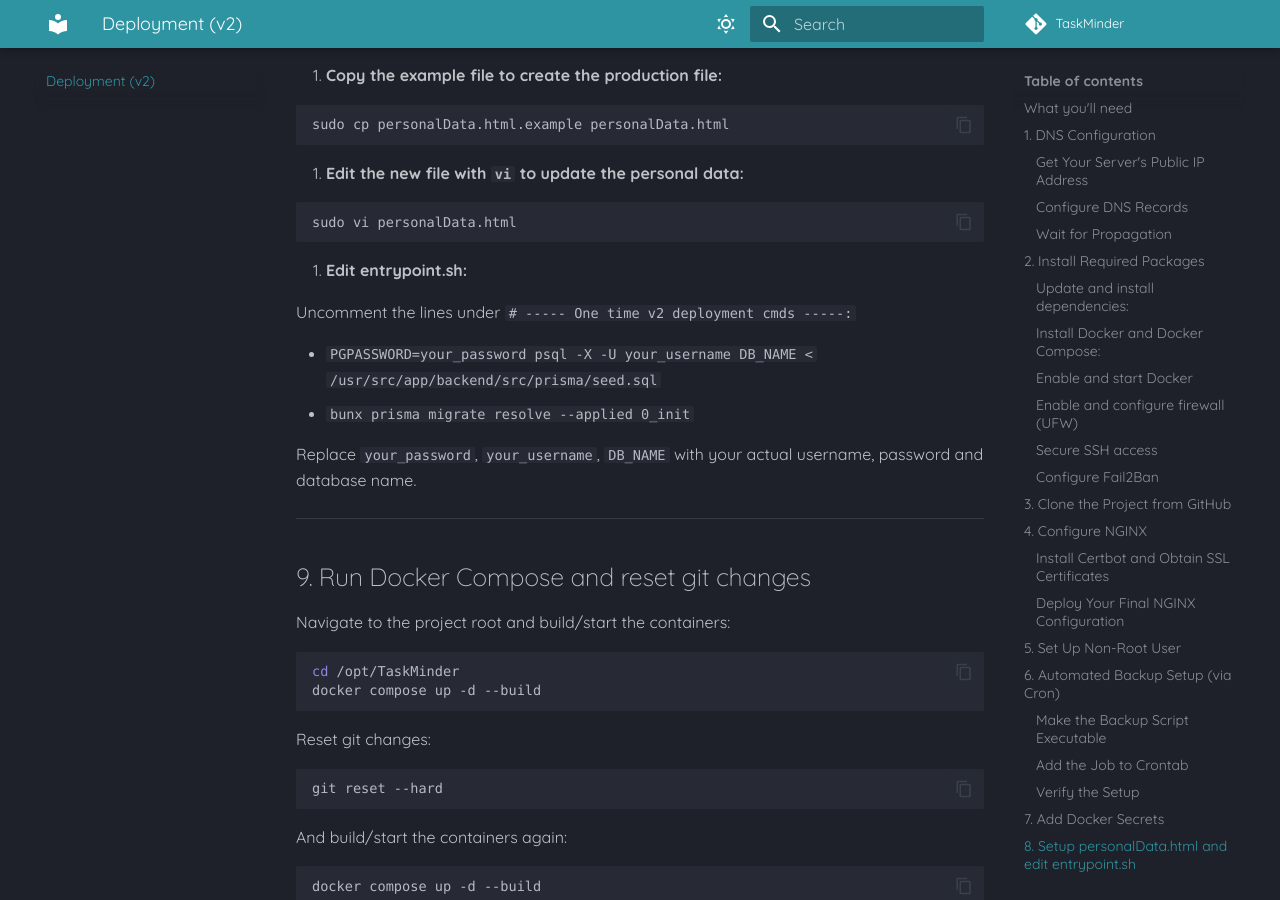
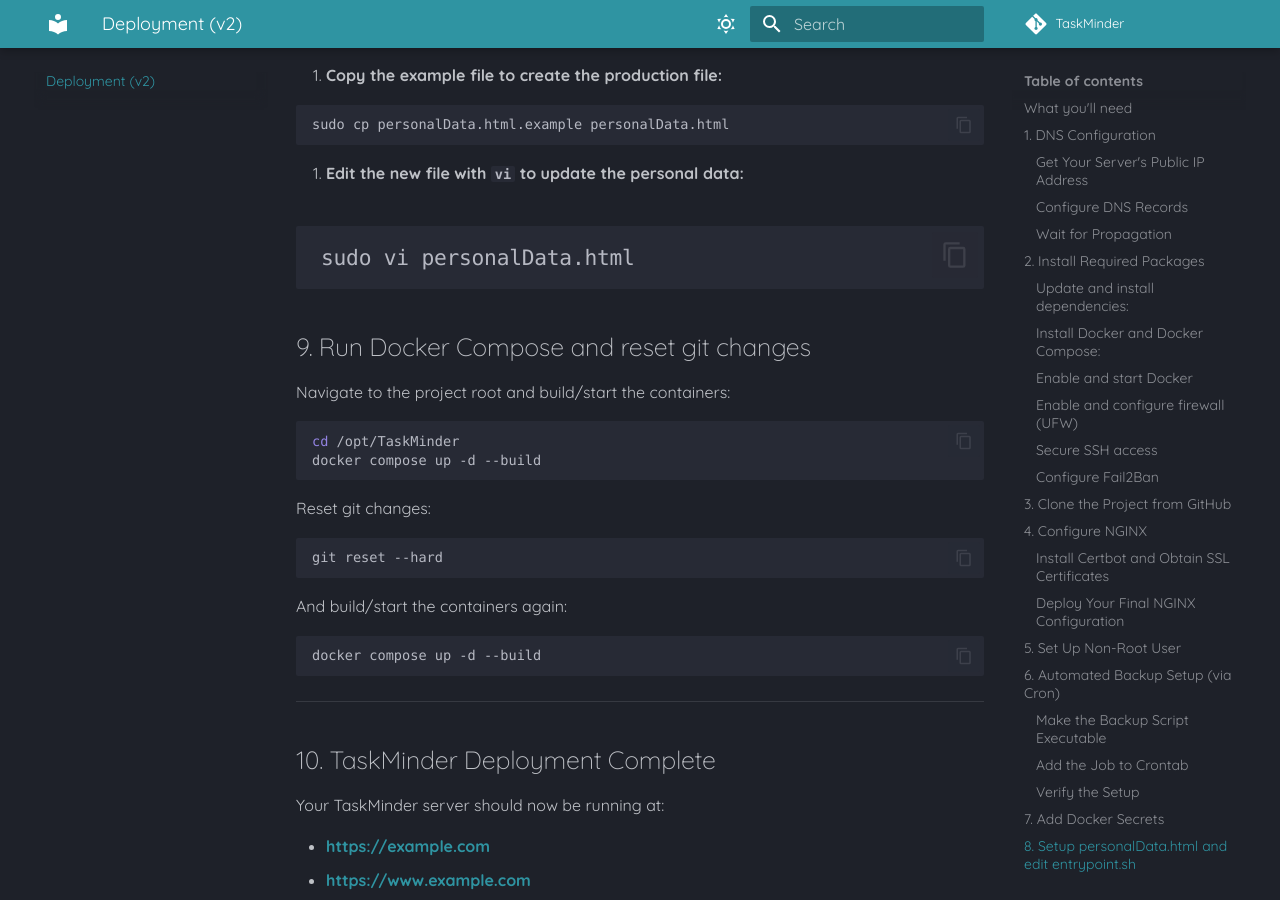
Before and after one commit to Codylon-Studios/TaskMinder, an MkDocs documentation site: the page built from docs/src/deploy-v2.md, in a window 1280 px wide and 900 px high, scrolled down 6489 px. Built offline with MkDocs 1.6.1 and Material for MkDocs 9.7.7, drawn with Linux system fonts in a browser that asks for light colours; some web fonts are replaced; comment, search, counter and statistics services are not loaded.

````diff
--- a/compose.yaml
+++ b/compose.yaml
@@ -33,8 +33,7 @@
     volumes:
       - ./db-backups:/backups
       - clamav-data:/var/lib/clamav
-      # Files folder
-      - ./data:/usr/src/app/data
+      - app-data:/usr/src/app/data
 
   postgres:
     image: postgres:14
@@ -125,7 +124,6 @@
       - ./monitoring/grafana-provisioning/:/etc/grafana/provisioning/
       - ./monitoring/grafana-dashboards:/etc/grafana/provisioning/dashboards
     environment:
-      # This is the password and user at server startup, grafana will prompt to change this upon first login
       GF_SECURITY_ADMIN_USER: admin
       GF_SECURITY_ADMIN_PASSWORD: admin
       GF_PATHS_PROVISIONING: /etc/grafana/provisioning
@@ -158,4 +156,5 @@
   loki-data:
   promtail-positions:
   grafana-data:
+  app-data:
   clamav-data:
--- a/docs/src/deploy-v2.md
+++ b/docs/src/deploy-v2.md
@@ -294,16 +294,6 @@
    ```bash
    sudo vi personalData.html
    ```
-
-4. **Edit entrypoint.sh:**
-
-   Uncomment the lines under `# ----- One time v2 deployment cmds -----:`
-
-   * `PGPASSWORD=your_password psql -X -U your_username DB_NAME < /usr/src/app/backend/src/prisma/seed.sql`
-   * `bunx prisma migrate resolve --applied 0_init`
-
-   Replace `your_password`, `your_username`, `DB_NAME` with your actual username, password and database name.
-
 ---
 
 ## 9. Run Docker Compose and reset git changes
````
Also changed, not shown: 2 other files.
